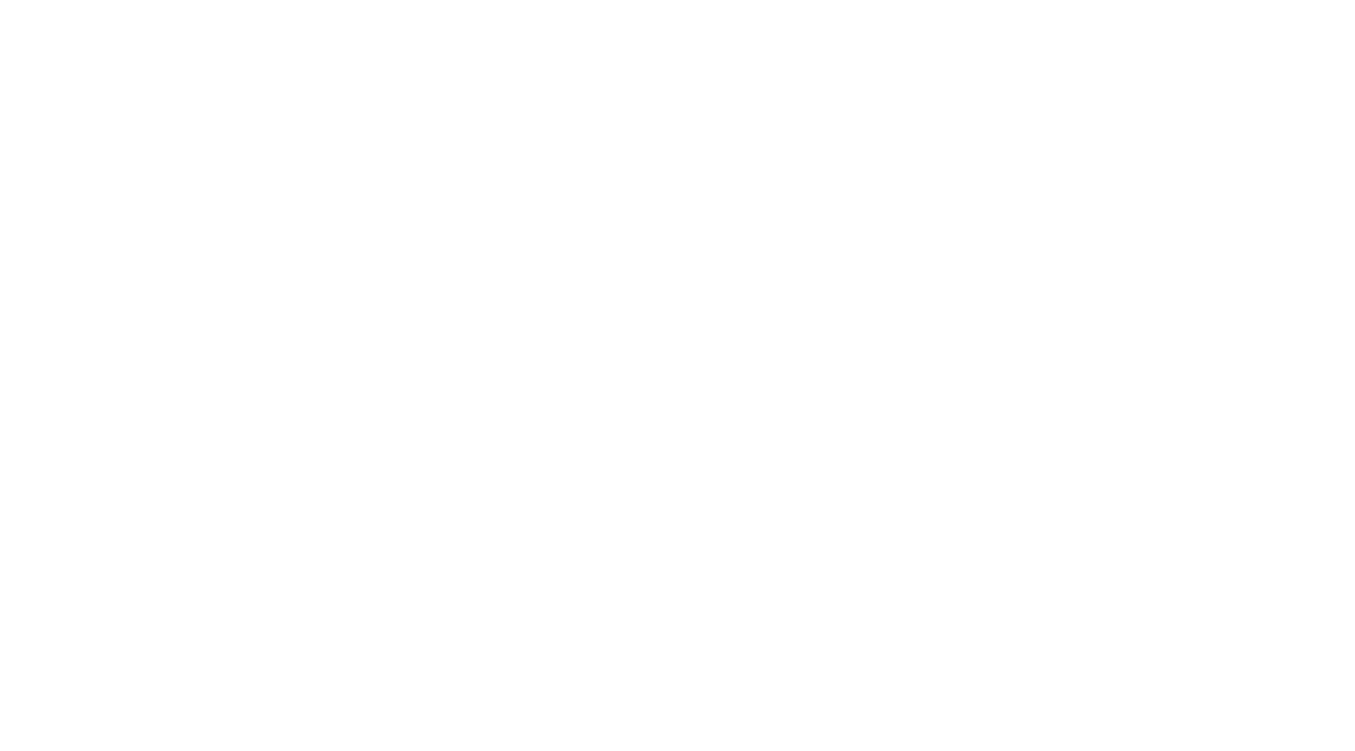
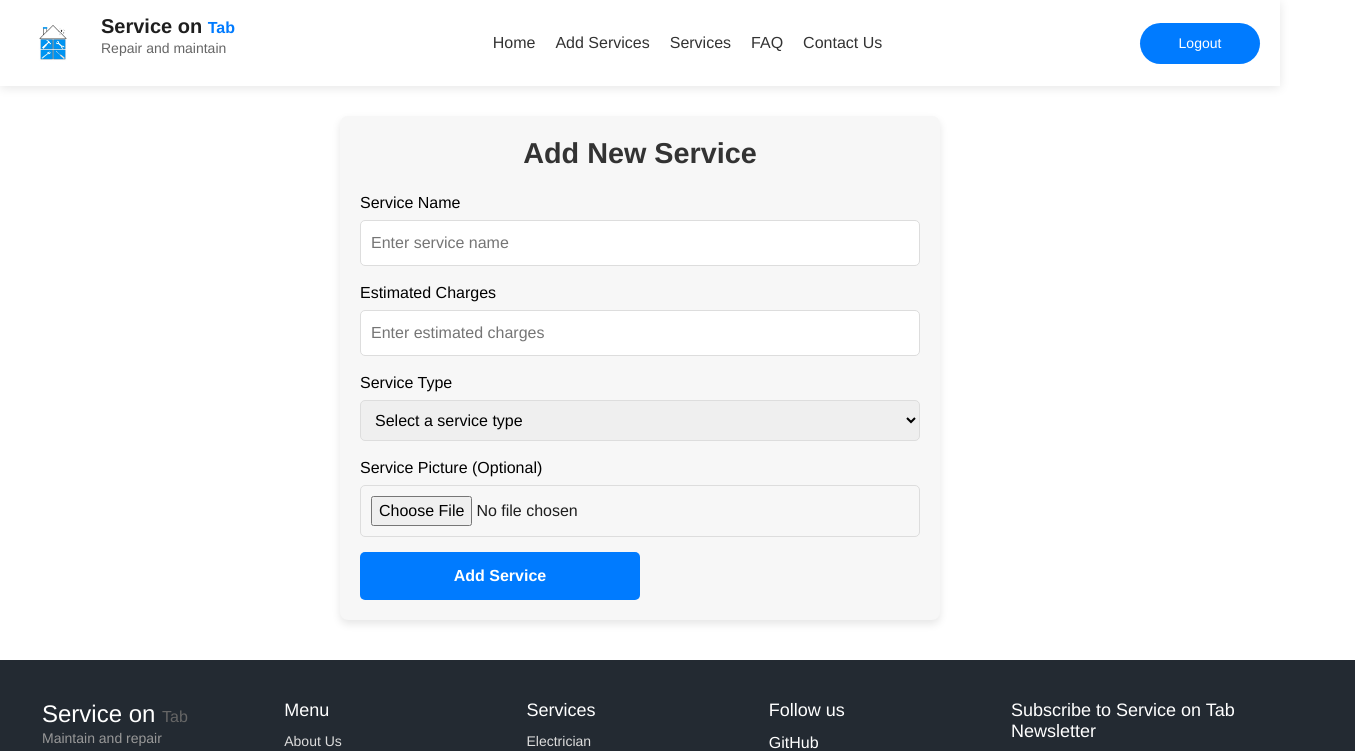
Before and after one commit to muneebakhurram/ServiceonTab, a React (Create React App) app: page /Addservice in a window 1280 px wide. Before the commit this address had no page. Shown: the top 751 px of the page, 1355 px wide, since content can reach past the window. Built offline with nearby package versions, Linux system fonts and the light colour scheme.

Commit message:
second comit

```diff
--- a/src/App.js
+++ b/src/App.js
@@ -11,6 +11,7 @@ import DisplayServices from './pages/DisplayServices'; //
 import ServiceProviderDashboard from './pages/ServiceProviderDashboard'; //
 import BookingForm from './pages/BookingForm';
 import DisplayBooking from './pages/DisplayBooking';
+import AddService from './pages/Addservice';
 function App() {
   return (
     <Router>
@@ -26,6 +27,8 @@ function App() {
           <Route exact path="/serviceproviderdashboard" element={<ServiceProviderDashboard />} />
           <Route exact path="/bookingform" element={<BookingForm />} />
           <Route exact path="/displaybooking" element={<DisplayBooking />} />
+          <Route exact path="/Addservice" element={<AddService />} />
+          <Route exact path="/DisplayServices" element={<DisplayServices />} />
         </Routes>
       </div>
     </Router>
--- /dev/null
+++ b/src/component/Servicesheader.css
@@ -0,0 +1,77 @@
+.header {
+    display: flex;
+    justify-content: space-between;
+    align-items: center;
+    padding: 10px 20px;
+    background-color: #fff;
+    box-shadow: 0 2px 10px rgba(0, 0, 0, 0.1);
+  }
+
+  .logo {
+    display: flex;
+    align-items: center;
+  }
+
+  .logo img {
+    height: 70px;
+    margin-right: 15px;
+  }
+
+  .logo-text {
+    display: flex;
+    flex-direction: column;
+    justify-content: center;
+  }
+
+  .logo-text .highlight {
+    color: #007bff;
+  }
+
+  .logo-text h1 {
+    margin: 0;
+    font-size: 20px;
+    font-weight: bold;
+  }
+
+  .logo-text p {
+    margin: 0;
+    font-size: 14px;
+    color: #666;
+  }
+
+  .navigation {
+    display: flex;
+    align-items: center;
+    gap: 20px;
+  }
+
+  .navigation a {
+    text-decoration: none;
+    color: #333;
+    font-weight: 500;
+  }
+
+  .logout {
+    display: flex;
+    align-items: center;
+    gap: 5px; /* Reduced gap between elements */
+  }
+
+  button {
+    background-color: #007bff;
+    color: #fff;
+    border: none;
+    border-radius: 25px;
+    cursor: pointer;
+    font-size: 14px;
+    transition: background-color 0.3s ease, transform 0.2s ease;
+    padding: 10px 30px; /* Increased button width */
+    display: flex;
+    align-items: center;
+    width: 120px; /* Set a specific width for the button */
+    justify-content: center;
+  }
+
+  button:hover {
+    background-color: #0056b3;
+  }
--- /dev/null
+++ b/src/component/Servicesheader.jsx
@@ -0,0 +1,29 @@
+import React from "react";
+import logo from '../assests/images/logo.png';
+import "./Servicesheader.css";
+
+const Serviceheader = () => {
+    return (
+        <header className="header">
+            <div className="logo">
+                <img src={logo} alt="Service on Tab" />
+                <div className="logo-text">
+                    <h1>Service on <span className="highlight">Tab</span></h1>
+                    <p>Repair and maintain</p>
+                </div>
+            </div>
+            <nav className="navigation">
+                <a href="#home">Home</a>
+                <a href="#services">Add Services</a>
+                <a href="#ourservices">Services</a>
+                <a href="#faq">FAQ</a>
+                <a href="#contact">Contact Us</a>
+            </nav>
+            <div className="logout">
+                <button>Logout</button>
+            </div>
+        </header>
+    );
+};
+
+export default Serviceheader;
--- /dev/null
+++ b/src/pages/Addservice.jsx
@@ -0,0 +1,140 @@
+import React, { useState } from 'react';
+import Header from '../component/Servicesheader';
+import Footer from '../component/Footer';
+import '../styles/Addservice.css';
+
+const AddService = () => {
+  const initialState = { name: '', estimatedCharges: '', type: '', picture: null };
+  const [service, setService] = useState(initialState);
+  const [error, setError] = useState('');
+  const [success, setSuccess] = useState('');
+
+
+  const handleChange = (e) => {
+      const { name, value } = e.target;
+      setService((prevService) => ({ ...prevService, [name]: value }));
+  };
+
+
+  const handleFileChange = (e) => {
+      const file = e.target.files[0];
+      if (file) {
+          if (file.size > 10 * 1024 * 1024) {
+              setError("File size should be 10 MB or less.");
+              setService((prevService) => ({ ...prevService, picture: null }));
+              return;
+          }
+          if (!['image/png', 'image/jpeg'].includes(file.type)) {
+              setError("Only PNG and JPEG formats are allowed.");
+              setService((prevService) => ({ ...prevService, picture: null }));
+              return;
+          }
+          setError('');
+          setService((prevService) => ({ ...prevService, picture: file }));
+      }
+  };
+
+  const validateForm = () => {
+      if (!service.name) return "Service Name is required.";
+      if (!service.estimatedCharges) return "Estimated Charges are required.";
+      if (!service.type) return "Service Type is required.";
+      return null;
+  };
+
+  const handleSubmit = async (e) => {
+      e.preventDefault();
+      const validationError = validateForm();
+      if (validationError) {
+          setError(validationError);
+          setSuccess('');
+          return;
+      }
+
+      const formData = new FormData();
+      Object.entries(service).forEach(([key, value]) => {
+          formData.append(key, value);
+      });
+
+      try {
+          const response = await fetch('http://localhost:5000/api/Addservice/add', {
+              method: 'POST',
+              body: formData,
+          });
+
+          const result = await response.json();
+          if (result.success) {
+              setSuccess("Service added successfully!");
+              setError('');
+              setService(initialState);
+          } else {
+              setError(result.message);
+              setSuccess('');
+          }
+      } catch (error) {
+        console.error("Error submitting form:", error);
+        setError("Failed to create account.");
+      }
+  };
+
+  return (
+    <>
+      <Header />
+      <div className="add-service-container">
+        <h2>Add New Service</h2>
+        {success && <p className="success">{success}</p>}
+        {error && <p className="error">{error}</p>}
+        <form onSubmit={handleSubmit}>
+          <div className="form-group">
+            <label>Service Name</label>
+            <input
+              type="text"
+              name="name"
+              placeholder="Enter service name"
+              value={service.name}
+              onChange={handleChange}
+              required
+            />
+          </div>
+          <div className="form-group">
+            <label>Estimated Charges</label>
+            <input
+              type="number"
+              name="estimatedCharges"
+              placeholder="Enter estimated charges"
+              value={service.estimatedCharges}
+              onChange={handleChange}
+              required
+            />
+          </div>
+          <div className="form-group">
+            <label>Service Type</label>
+            <select
+              name="type"
+              value={service.type}
+              onChange={handleChange}
+              required
+            >
+              <option value="">Select a service type</option>
+              <option value="Plumber">Plumber</option>
+              <option value="Electrician">Electrician</option>
+              <option value="Mechanic">Mechanic</option>
+            </select>
+          </div>
+          <div className="form-group">
+            <label>Service Picture (Optional)</label>
+            <input
+              type="file"
+              name="picture"
+              accept="image/*"
+              onChange={handleFileChange}
+            />
+          </div>
+          <button type="submit" className="submit-button">Add Service</button>
+        </form>
+      </div>
+      <Footer />
+    </>
+  );
+};
+
+export default AddService;
--- a/src/pages/DisplayServices.jsx
+++ b/src/pages/DisplayServices.jsx
@@ -1,25 +1,46 @@
-import React, { useState } from 'react';
+import React, { useEffect, useState } from 'react';
 import Footer from '../component/Footer';
 import Headeruser from '../component/Headeruser';
+import '../styles/DisplayServices.css'; // Ensure to import the CSS file for styling
 
 function DisplayServices() {
-  // Placeholder state to store services
   const [services, setServices] = useState([]);
+  const [error, setError] = useState('');
+
+  useEffect(() => {
+    const fetchServices = async () => {
+      try {
+        const response = await fetch('http://localhost:5000/api/Addservice/all'); // Ensure this URL is correct
+        const data = await response.json();
+        if (data.success) {
+          setServices(data.services);
+        } else {
+          setError(data.message);
+        }
+      } catch (error) {
+        console.error('Error fetching services:', error);
+        setError('Failed to fetch services.');
+      }
+    };
+
+    fetchServices();
+  }, []);
 
   return (
     <div className="DisplayServices">
-      <Headeruser /> {/* Render the Headeruser component here */}
+      <Headeruser />
       <div className="homeContainer">
         <div className="homeContent">
-          <h2>Available Services</h2>
+          <h2 className="services-title">Available Services</h2>
           <div className="services-card-container">
+            {error && <p className="error">{error}</p>}
             {services.length > 0 ? (
               services.map((service, index) => (
                 <div key={index} className="service-card">
-                  <img src={service.image || 'placeholder-image.jpg'} alt={service.name} className="service-image" />
+                  <img src={service.picture || 'placeholder-image.jpg'} alt={service.name} className="service-image" />
                   <div className="service-info">
                     <h3>{service.name}</h3>
-                    <p>Rs. {service.price}</p>
+                    <p>Rs. {service.estimatedCharges}</p>
                     <span className="status">Estimated</span>
                     <p className="provider">BY: {service.provider}</p>
                   </div>
@@ -33,7 +54,7 @@ function DisplayServices() {
           </div>
         </div>
       </div>
-      <Footer /> {/* Render the Footer component here */}
+      <Footer />
     </div>
   );
 }
--- /dev/null
+++ b/src/styles/Addservice.css
@@ -0,0 +1,85 @@
+
+
+.add-service-container {
+    max-width: 600px;
+    margin: 30px auto;
+    padding: 20px;
+    background-color: #f7f7f7;
+    box-shadow: 0 4px 8px rgba(0, 0, 0, 0.1);
+    border-radius: 8px;
+    text-align: center;
+  }
+
+
+  .add-service-container h2 {
+    color: #333;
+    font-size: 1.8em;
+    margin-bottom: 20px;
+    font-weight: 600;
+  }
+
+
+  .success {
+    color: #28a745;
+    margin-bottom: 10px;
+  }
+  .error {
+    color: #d9534f;
+    margin-bottom: 10px;
+  }
+
+
+  form {
+    display: flex;
+    flex-direction: column;
+  }
+
+
+  .form-group {
+    margin-bottom: 15px;
+    text-align: left;
+  }
+
+  .form-group label {
+    display: block;
+    color: #000000;
+    margin-bottom: 5px;
+    font-weight: 500;
+  }
+
+  .form-group input[type="text"],
+  .form-group input[type="number"],
+  .form-group select,
+  .form-group input[type="file"] {
+    width: 100%;
+    padding: 10px;
+    font-size: 1em;
+    border: 1px solid #ddd;
+    border-radius: 5px;
+    outline: none;
+    transition: border-color 0.3s;
+  }
+
+  .form-group input:focus,
+  .form-group select:focus {
+    border-color: #000000;
+  }
+
+
+  .submit-button {
+    background-color: #007bff;
+    color: white;
+    padding: 12px;
+    font-size: 1em;
+    font-weight: bold;
+    border: none;
+    border-radius: 5px;
+    cursor: pointer;
+    transition: background-color 0.3s;
+    width: 50%;
+
+  }
+
+  .submit-button:hover {
+    background-color: #0056b3;
+  }
```
Also changed, not shown: src/styles/DisplayServices.css (+33 -11 lines).
